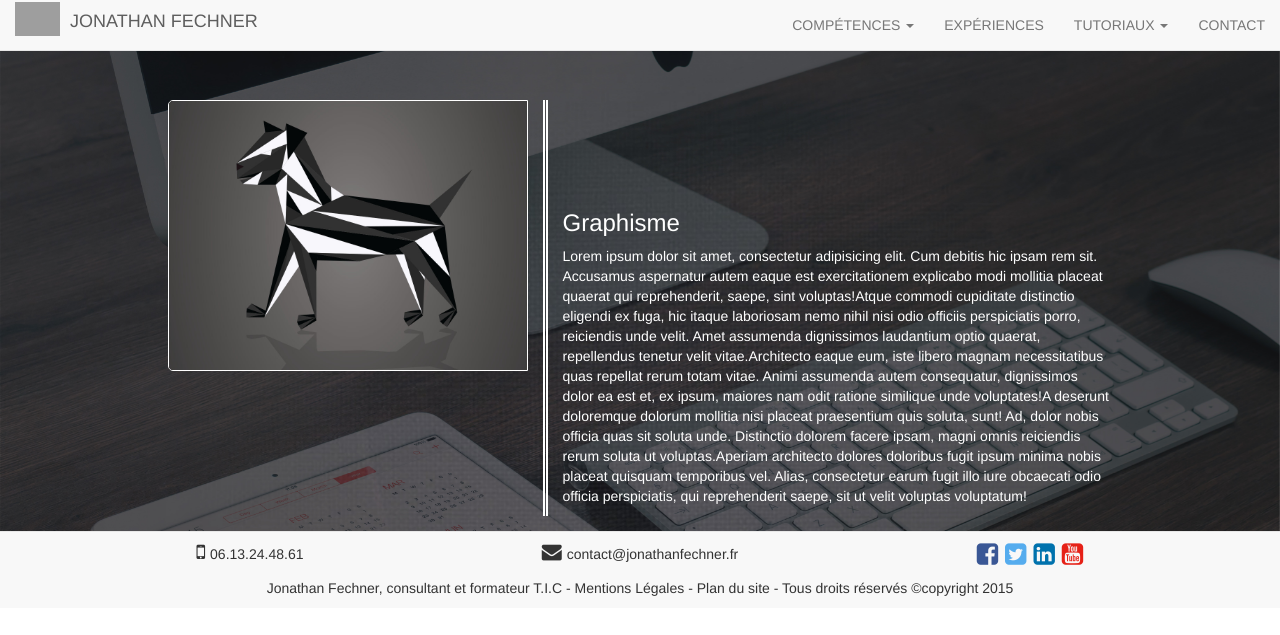
After one commit to Camilmesfioui/SEO-Fechner, a PHP site: page /graphisme.php in a window 1280 px wide. The commit adds this page. Shown: the top 635 px of the page. Run offline with PHP 8.4, Linux system fonts and the light colour scheme; some libraries are stand-ins or nearby versions; grey boxes are pictures that could not be loaded.

Commit message:
compétences

```diff
--- a/designer_3d.php
+++ b/design_3d.php
@@ -1,6 +1,6 @@
 <?php require("header.php"); ?>
 
-<div class="design">
+<div class="competences design">
     <div class="container">
         <div class="row">
             <div class="col-md-4 col-md-offset-1 photo">
--- /dev/null
+++ b/graphisme.php
@@ -0,0 +1,17 @@
+<?php require("header.php"); ?>
+
+<div class="competences design">
+    <div class="container">
+        <div class="row">
+            <div class="col-md-4 col-md-offset-1 photo">
+                <img src="images/diesel.jpg" alt="">
+            </div>
+            <div class="col-md-6 texte">
+                <h3>Graphisme</h3>
+                <p><span>Lorem ipsum dolor sit amet, consectetur adipisicing elit. Cum debitis hic ipsam rem sit. Accusamus aspernatur autem eaque est exercitationem explicabo modi mollitia placeat quaerat qui reprehenderit, saepe, sint voluptas!</span><span>Atque commodi cupiditate distinctio eligendi ex fuga, hic itaque laboriosam nemo nihil nisi odio officiis perspiciatis porro, reiciendis unde velit. Amet assumenda dignissimos laudantium optio quaerat, repellendus tenetur velit vitae.</span><span>Architecto eaque eum, iste libero magnam necessitatibus quas repellat rerum totam vitae. Animi assumenda autem consequatur, dignissimos dolor ea est et, ex ipsum, maiores nam odit ratione similique unde voluptates!</span><span>A deserunt doloremque dolorum mollitia nisi placeat praesentium quis soluta, sunt! Ad, dolor nobis officia quas sit soluta unde. Distinctio dolorem facere ipsam, magni omnis reiciendis rerum soluta ut voluptas.</span><span>Aperiam architecto dolores doloribus fugit ipsum minima nobis placeat quisquam temporibus vel. Alias, consectetur earum fugit illo iure obcaecati odio officia perspiciatis, qui reprehenderit saepe, sit ut velit voluptas voluptatum!</span></p>
+            </div>
+        </div>
+    </div>
+</div>
+
+<?php require("footer.php"); ?>
--- a/header.php
+++ b/header.php
@@ -67,8 +67,8 @@
                 <li class="dropdown">
                     <a href="#" class="dropdown-toggle" data-toggle="dropdown" role="button" aria-haspopup="true" aria-expanded="false">Compétences <span class="caret"></span></a>
                     <ul class="dropdown-menu">
-                        <li><a href="#">Designer 3D</a></li>
-                        <li><a href="#">Concepteur web</a></li>
+                        <li><a href="#">Design 3D</a></li>
+                        <li><a href="#">Conception web</a></li>
                         <li><a href="#">Création vidéo</a></li>
                         <li><a href="#">Graphisme</a></li>
                     </ul>
--- a/style/style.css
+++ b/style/style.css
@@ -20,7 +20,7 @@
 
 /* Margin-top général */
 .contenu {
-    background: url("../images/bg.jpg") fixed center center / cover;
+    background: url("../images/bg.jpg") fixed center top / cover;
     margin-top: 50px;
 }
 /*Designer 3D */
@@ -156,21 +156,45 @@
 }
 
 
-.design {
+.competences {
+    padding-bottom: 15px;
+    padding-top: 50px;
     color: #ffffff;
 }
 
-.design img {
-    width: 250px;
+.competences img {
+    border: 1px solid #ffffff;
+    border-bottom-left-radius: 5px;
+    border-top-left-radius: 5px;
+    margin-bottom: 15px;
+    width: 100%;
 }
 
-.design .photo{
+.competences .photo {
     text-align: right;
 }
 
-.design .texte h3 {
-    padding-top: 100px;
+.competences .texte {
+    border-left: 5px double #ffffff;
 }
+
+.design h3 {
+    margin-top: 110px;
+}
+
+.web h3 {
+    margin-top: 90px;
+}
+
+.video h3 {
+    margin-top: 120px;
+}
+
+.graphisme h3 {
+    margin-top: 100px;
+}
+
+
 
 /* HOME */
 
```
Also changed, not shown: conception_web.php (added, +17 -0 lines), creation_video.php (added, +17 -0 lines), images/diesel.jpg (added), images/video.jpg (added), images/web.jpg (added).
